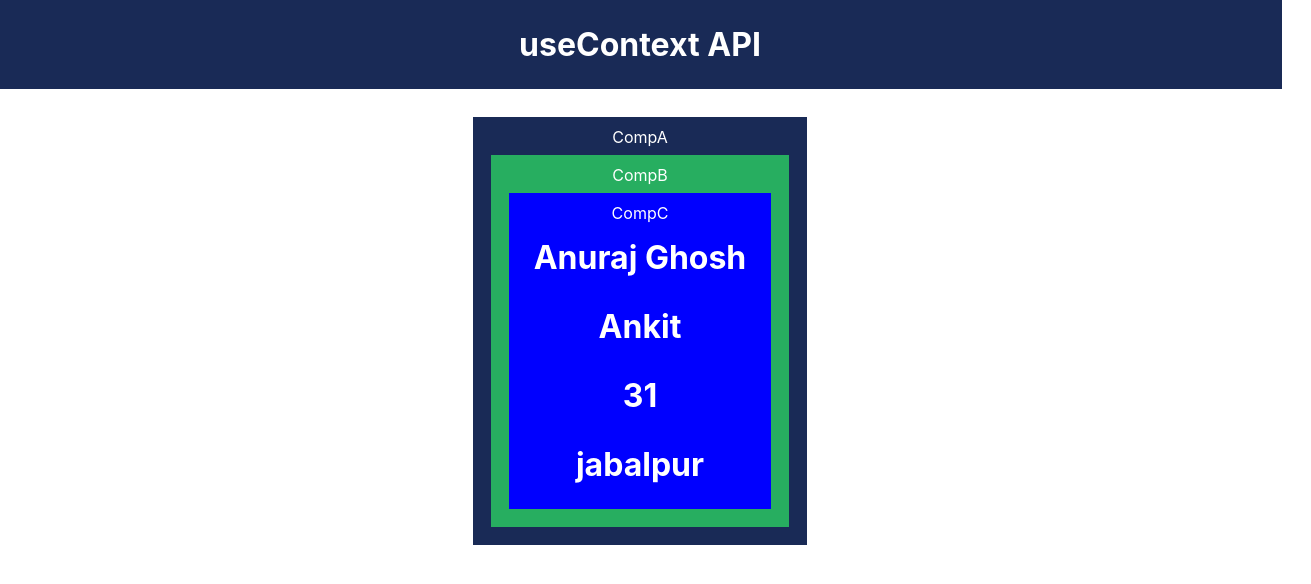
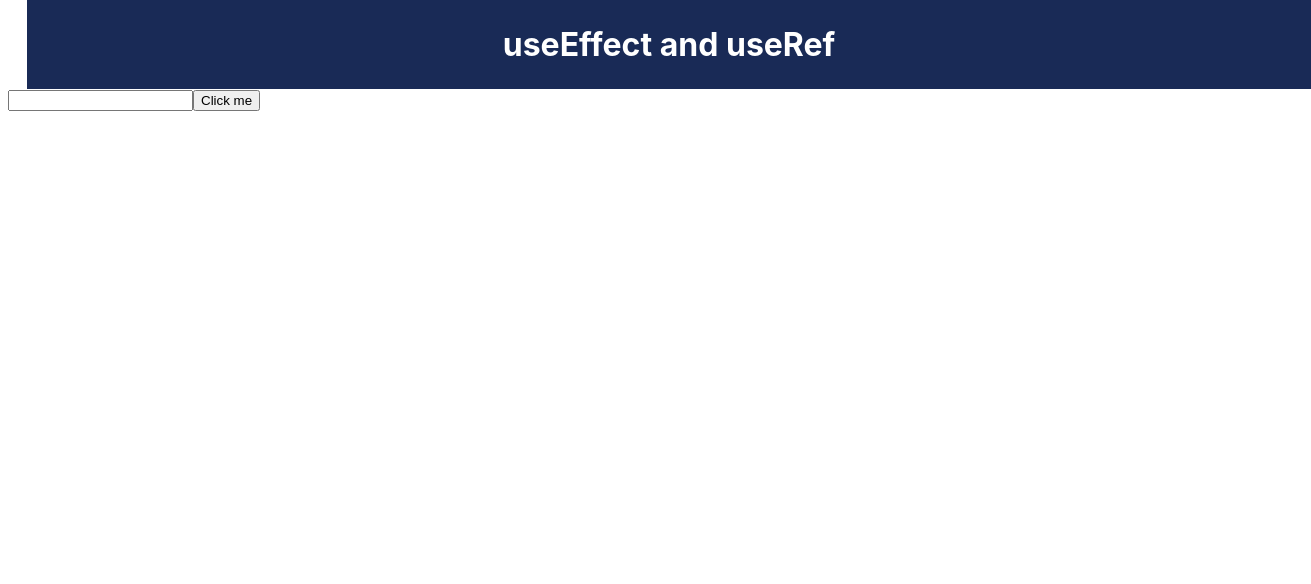
Before and after one commit to anurajghosh/max_redux, a React (Create React App) app: page / in a window 1280 px wide. Shown: the top 584 px of the page, 1311 px wide, since content can reach past the window. Built offline with nearby package versions, Linux system fonts and the light colour scheme.

Commit message:
useEffect and useRef

```diff
--- a/src/App.js
+++ b/src/App.js
@@ -1,31 +1,26 @@
-import { useState, createContext } from "react";
+import React, { useState, useRef } from "react";
 import "./App.css";
 import Header from "./components/Header";
-import CompA from "./components/CompA";
 
-const AppState = createContext();
-const NameContext = createContext();
 const App = () => {
-  const [data, setData] = useState("Anuraj Ghosh");
-  const [name, setName] = useState({
-    name: "Ankit",
-    age: 31,
-    address: "jabalpur",
-  });
+  const [input, setInput] = useState(" ");
+  const inputField = useRef();
+
+  const formHandler = (e) => {
+    setInput(e.target.value);
+  };
+  const clickHandler = () => {
+    inputField.current.value = "anuraj";
+  };
+
   return (
     <>
-      <AppState.Provider value={{ data }}>
-        <NameContext.Provider value={name}>
-          <div className="App">
-            <Header />
-            <br />
-            <CompA />
-          </div>
-        </NameContext.Provider>
-      </AppState.Provider>
+      <Header />
+      <input ref={inputField} value={input} onChange={formHandler} />
+
+      <button onClick={clickHandler}>Click me</button>
     </>
   );
 };
 
 export default App;
-export { AppState, NameContext };
--- a/src/components/Header.js
+++ b/src/components/Header.js
@@ -3,7 +3,7 @@ import React from "react";
 const Header = () => {
   return (
     <div className="header">
-      <h1>useContext API</h1>
+      <h1>useEffect and useRef</h1>
     </div>
   );
 };
```
